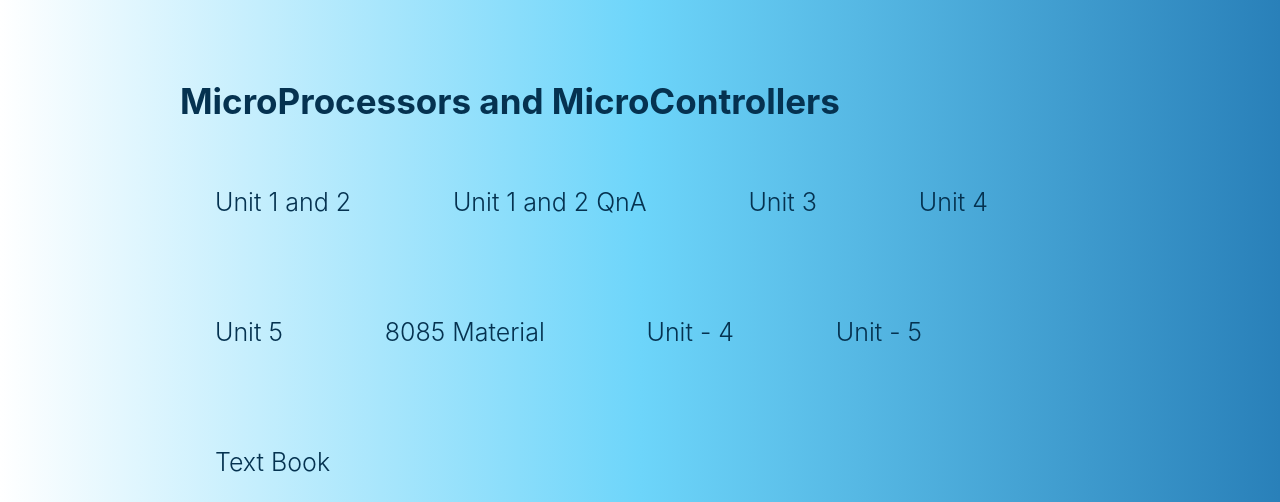
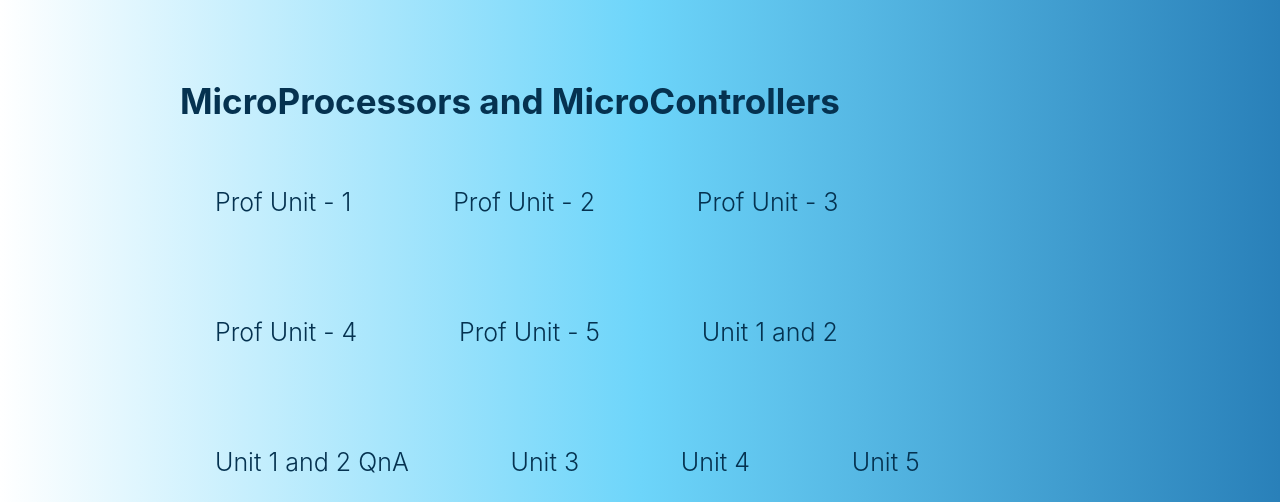
Before and after one commit to hasnainabeel/Notes-Point, a plain HTML site: page x-year-branch/third-year-ece.html in a window 1280 px wide. Shown: the part 298-800 px from the top of the page. Drawn offline with Linux system fonts and the light colour scheme.

Commit message:
Added Notes🤗

```diff
--- a/x-year-branch/third-year-ece.html
+++ b/x-year-branch/third-year-ece.html
@@ -38,6 +38,14 @@
                     <li>MicroProcessors and MicroControllers</li>
                     <div class="multi-notes">
                         <ul>
+                            <li><a href="https://drive.google.com/file/d/1jK1ckrouXZEi8TJUVebYnTNhqvTNmg8u/view?usp=sharing" target="_blank">Prof Unit - 1</a></li>
+                            <li><a href="https://drive.google.com/file/d/1LxxSoR60td2PMx4FOgxVVDG8bMb71gwn/view?usp=sharing" target="_blank">Prof Unit - 2</a></li>
+                            <li><a href="https://drive.google.com/file/d/1Xxpy3w9fRov1vkP5TjKHGTxbqPv2ybXi/view?usp=sharing" target="_blank">Prof Unit - 3</a></li>
+                            <li><a href="https://drive.google.com/file/d/1WGnmmhVR88sVdOINQ0QNhVnnERMqrXjC/view?usp=sharing" target="_blank">Prof Unit - 4</a></li>
+                            <li><a href="https://drive.google.com/file/d/1JzXrEg1SoReYX4mkqGVtli2gP3Xf4h2C/view?usp=sharing" target="_blank">Prof Unit - 5</a></li>
+
+
+
                             <li><a href="https://drive.google.com/file/d/1_Tly1AplwvUiHFYPE9PATvgPKvxkygwS/view?usp=sharing" target="_blank">Unit 1 and 2</a></li>
                             <li><a href="https://drive.google.com/file/d/1MgUZYXwWY9WgHQ8s5zZzi_74OD8aCUpR/view?usp=sharing" target="_blank">Unit 1 and 2 QnA</a></li>
                             <li><a href="https://drive.google.com/file/d/1d7frVjYdF9b2oS2tVP90nIYdWTHTqdkn/view?usp=sharing" target="_blank">Unit 3</a></li>
```
Also changed, not shown: x-year-branch/third-year-eee.html (+8 -0 lines), x-year-branch/third-year-eie.html (+8 -0 lines).
